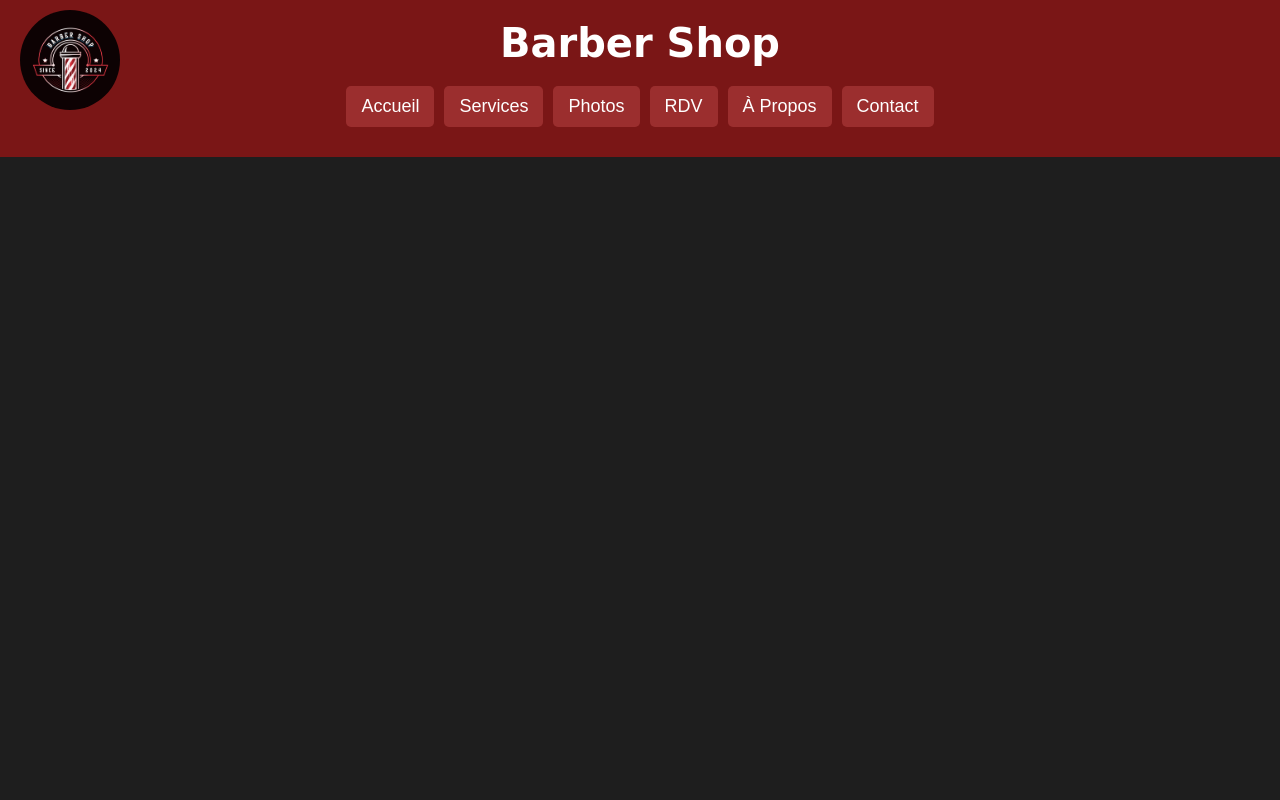
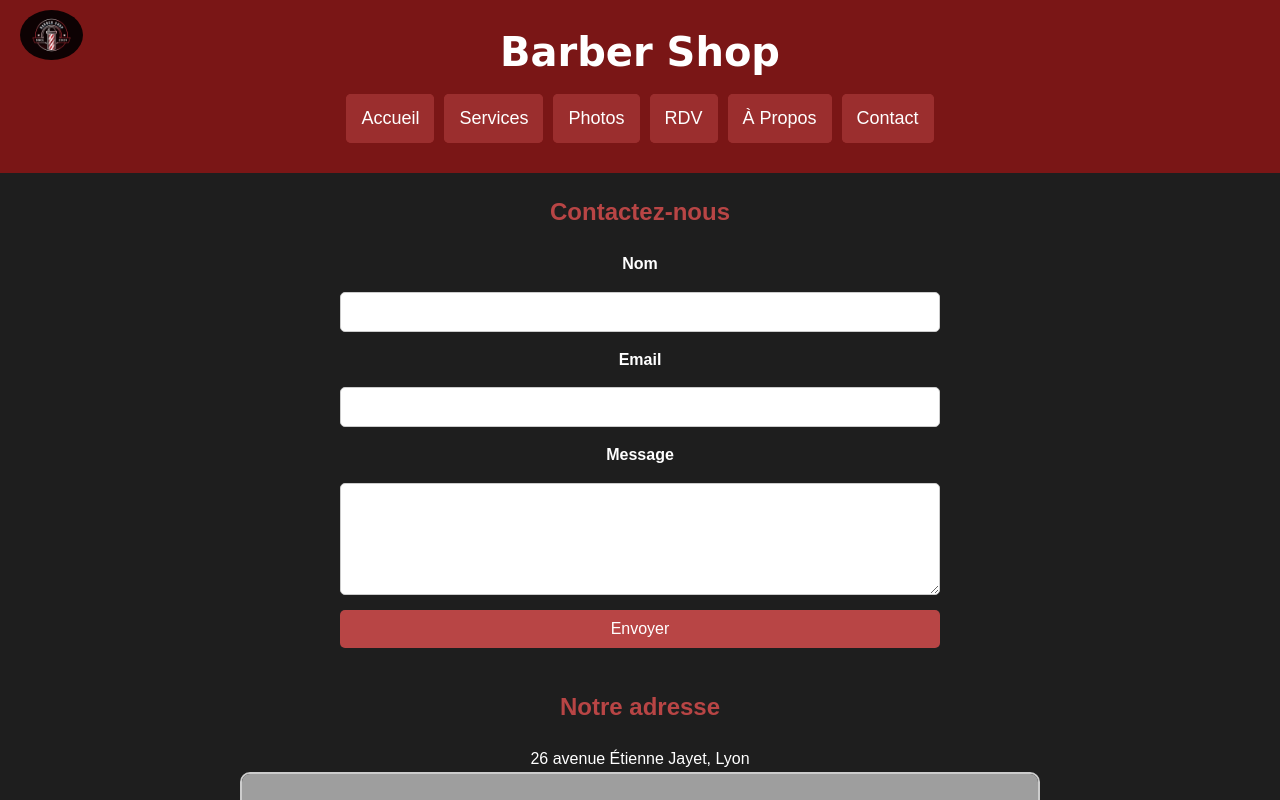
Before and after one commit to paulo6999/site, a plain HTML site: page contact.html in a window 1280 px wide. Shown: the top 800 px of the page. Drawn offline with Linux system fonts and the light colour scheme; grey boxes are pictures that could not be loaded; a web font is replaced by a local one.

Commit message:
contact avec mail fonctionne pas + adresse avec api google

```diff
--- /dev/null
+++ b/contact.css
@@ -0,0 +1,134 @@
+/* Styles généraux */
+body {
+    font-family: Arial, sans-serif;
+    margin: 0;
+    padding: 0;
+    line-height: 1.6;
+}
+
+header {
+    background-color: #B84545;
+    color: white;
+    padding: 20px;
+    display: flex;
+    align-items: center;
+    justify-content: space-between;
+}
+
+header .logo img {
+    height: 50px;
+    width: auto;
+}
+
+header h1 {
+    font-family: 'Rye', cursive;
+    margin: 0;
+}
+
+nav ul {
+    list-style: none;
+    padding: 0;
+    display: flex;
+    gap: 15px;
+}
+
+nav ul li {
+    background-color: #9B2E2E;
+    border-radius: 5px;
+}
+
+nav ul li a {
+    color: white;
+    text-decoration: none;
+    padding: 10px 15px;
+    display: block;
+}
+
+nav ul li a:hover {
+    background-color: #B84545;
+}
+
+main {
+    padding: 20px;
+}
+
+section {
+    margin-bottom: 40px;
+}
+
+h2 {
+    color: #B84545;
+    margin-bottom: 20px;
+}
+
+/* Formulaire de contact */
+#contact-form form {
+    display: flex;
+    flex-direction: column;
+    gap: 15px;
+    max-width: 600px;
+    margin: 0 auto;
+}
+
+#contact-form label {
+    font-weight: bold;
+}
+
+#contact-form input, #contact-form textarea {
+    padding: 10px;
+    border: 1px solid #ccc;
+    border-radius: 5px;
+    font-size: 16px;
+}
+
+#contact-form button {
+    background-color: #B84545;
+    color: white;
+    padding: 10px;
+    border: none;
+    border-radius: 5px;
+    cursor: pointer;
+    font-size: 16px;
+}
+
+#contact-form button:hover {
+    background-color: #9B2E2E;
+}
+
+/* Carte Google Maps */
+.map-container {
+    max-width: 800px;
+    margin: 0 auto;
+    border: 2px solid #ccc;
+    border-radius: 10px;
+    overflow: hidden;
+}
+
+/* Pied de page */
+footer {
+    background-color: #B84545;
+    color: white;
+    text-align: center;
+    padding: 10px;
+}
+
+/* Responsive */
+@media (max-width: 768px) {
+    header {
+        flex-direction: column;
+        align-items: flex-start;
+    }
+
+    nav ul {
+        flex-direction: column;
+        width: 100%;
+    }
+
+    nav ul li {
+        width: 100%;
+    }
+
+    nav ul li a {
+        text-align: center;
+    }
+}
--- a/contact.html
+++ b/contact.html
@@ -1,24 +1,20 @@
 <!DOCTYPE html>
 <html lang="fr">
 <head>
+    <link rel="stylesheet" href="contact.css">
     <meta charset="UTF-8">
     <meta name="viewport" content="width=device-width, initial-scale=1.0">
-    <title>Barber Shop</title>
+    <title>Contactez-nous | Barber Shop</title>
+    <link rel="stylesheet" href="style.css">
     <link rel="preconnect" href="https://fonts.googleapis.com">
     <link rel="preconnect" href="https://fonts.gstatic.com" crossorigin>
     <link href="https://fonts.googleapis.com/css2?family=Rye&display=swap" rel="stylesheet">
-    <link rel="stylesheet" href="style.css">
     <link rel="icon" href="barberlogo.png">
 </head>
-
-
-
-
 <body>
-
     <header>
         <div class="logo">
-            <img src="barberlogo.png"">
+            <img src="barberlogo.png" alt="Barber Shop Logo">
         </div>
         <h1>Barber Shop</h1>
         <nav>
@@ -32,3 +28,38 @@
             </ul>
         </nav>
     </header>
+
+    <main>
+        <section id="contact-form">
+            <h2>Contactez-nous</h2>
+            <form action="mail.php" method="post">
+                <label for="name">Nom</label>
+                <input type="text" id="name" name="name" required>
+
+                <label for="email">Email</label>
+                <input type="email" id="email" name="email" required>
+
+                <label for="message">Message</label>
+                <textarea id="message" name="message" rows="5" required></textarea>
+
+                <button type="submit">Envoyer</button>
+            </form>
+        </section>
+
+        <section id="map">
+            <h2>Notre adresse</h2>
+            <p>26 avenue Étienne Jayet, Lyon</p>
+            <div class="map-container">
+                <iframe
+                    src="https://www.google.com/maps/embed?pb=!1m18!1m12!1m3!1d2778.426183204367!2d4.82378!3d45.72808!2m3!1f0!2f0!3f0!3m2!1i1024!2i768!4f13.1!3m3!1m2!1s0x47f4ea5e6a6d5a5d%3A0x2a244cd8a108c8c4!2s26%20Avenue%20Tony%20Garnier%2C%2069007%20Lyon%2C%20France!5e0!3m2!1sfr!2sfr!4v1649336560174!5m2!1sfr!2sfr"
+                    width="100%" height="450" style="border:0;" allowfullscreen="" loading="lazy">
+                </iframe>
+            </div>
+        </section>
+    </main>
+
+    <footer>
+        <p>&copy; 2025 Barber Shop. Tous droits réservés.</p>
+    </footer>
+</body>
+</html>
```
Also changed, not shown: a-propos.html (+1 -1 lines), style.css (line endings or trailing spaces).
